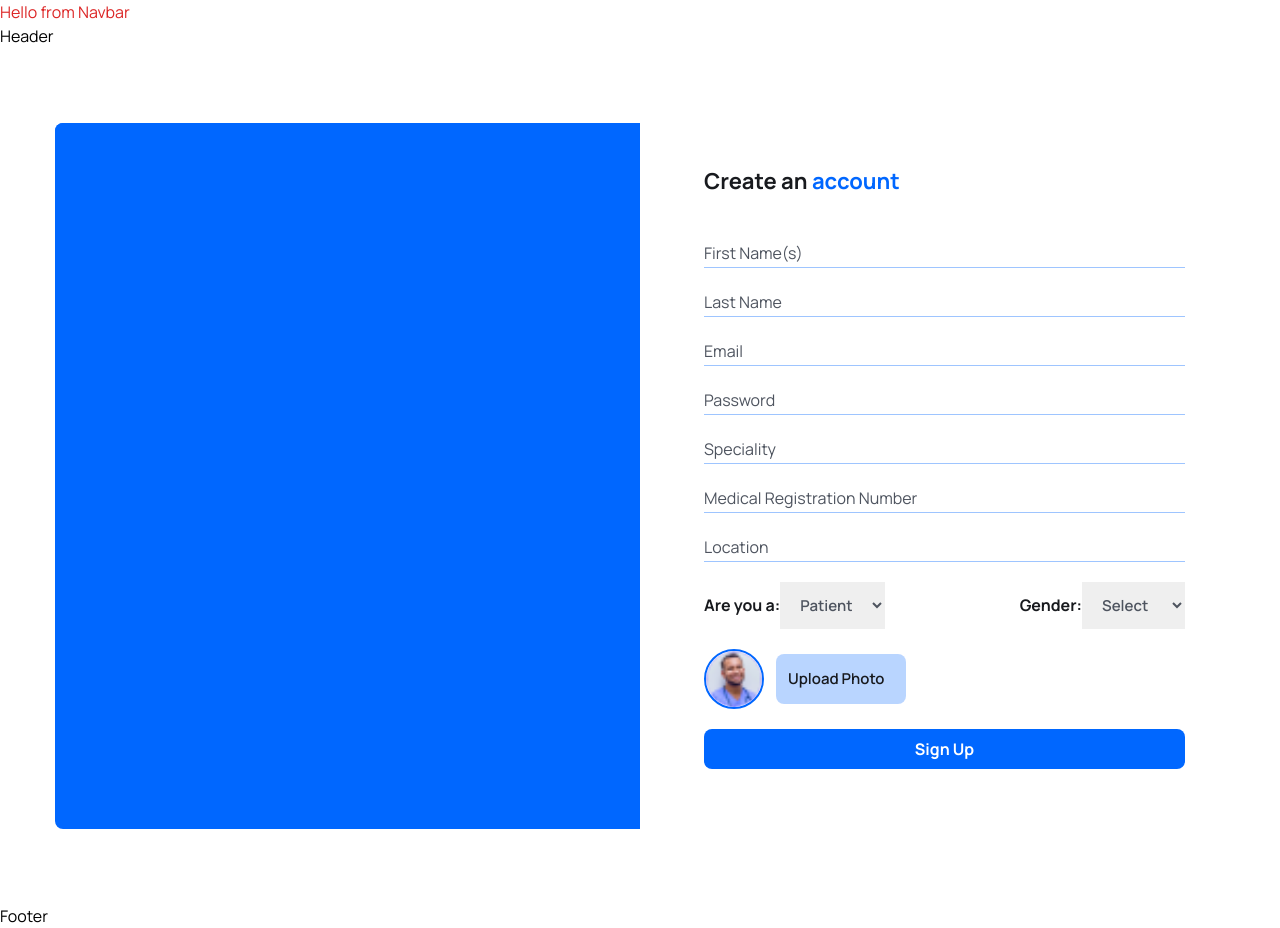
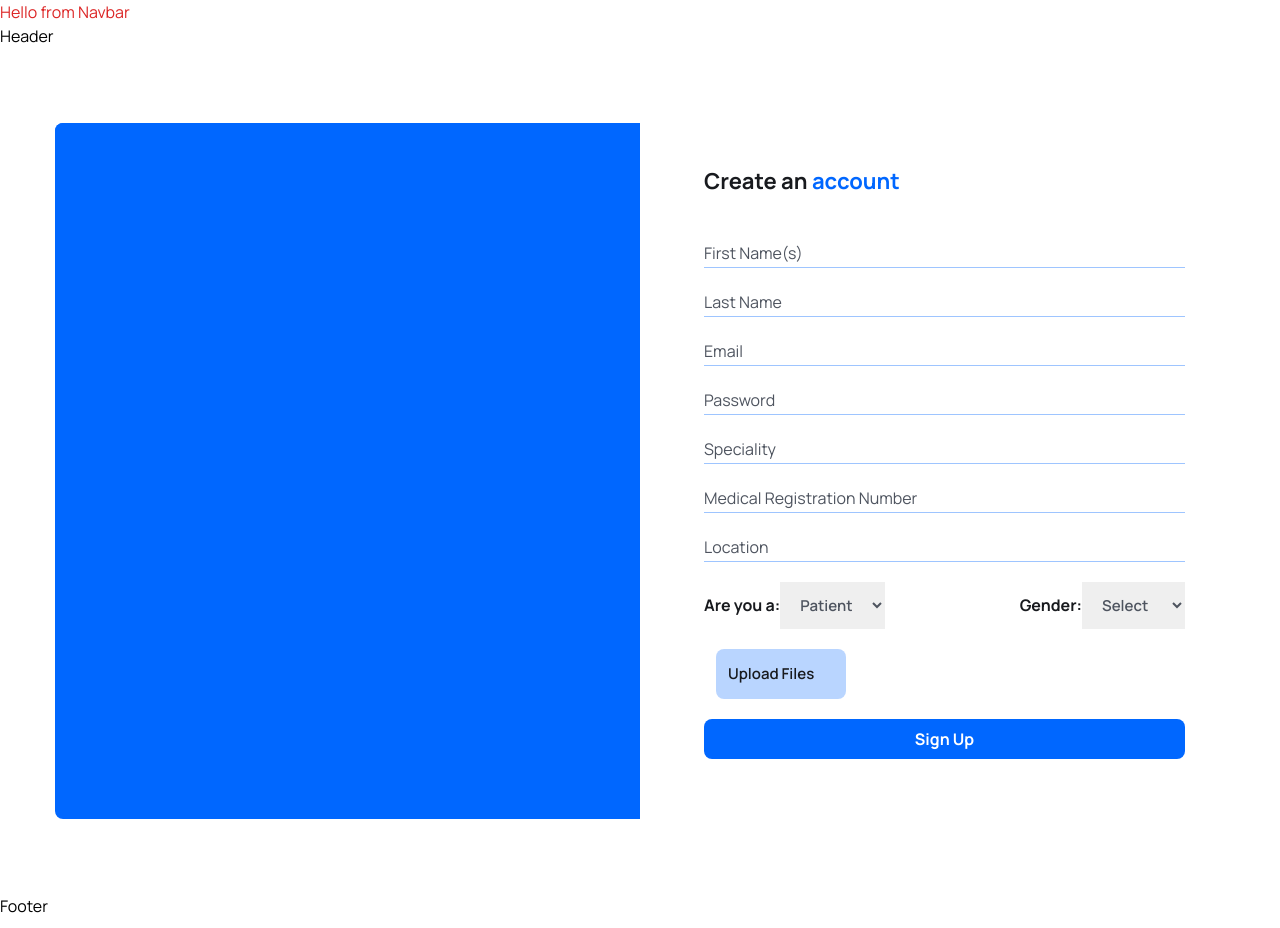
Before and after one commit to cgpakay/medibridge_frontend, a React (Vite) app: page /signup in a window 1280 px wide. Built offline with nearby package versions, Linux system fonts and the light colour scheme; the HTML template or start-up script is replaced by a standard one.

Commit message:
restyled signup

```diff
--- a/src/pages/Signup.jsx
+++ b/src/pages/Signup.jsx
@@ -186,13 +186,7 @@ const Signup = () => {
               </div>
 
               <div className="mb-5 flex items-center gap-3">
-                <figure className="w-[60px] h-[60px] rounded-full border-2 border-solid border-primaryColor flex items-center justify-center">
-                  <img
-                    src={previewURL || avatar}
-                    alt="avatar"
-                    className="w-full rounded-full"
-                  />
-                </figure>
+                <figure className=""></figure>
 
                 <div className="relative w-[130px] h-[50px]">
                   <input
@@ -207,7 +201,7 @@ const Signup = () => {
                     htmlFor="customFile"
                     className="absolute top-0 left-0 w-full h-full flex items-center px-[0.75rem] py-[0.375rem] text-[15px] leading-6 overflow-hidden bg-[#0066ff46] text-headingColor font-semibold rounded-lg truncate cursor-pointer"
                   >
-                    Upload Photo
+                    Upload Files
                   </label>
                 </div>
               </div>
```
